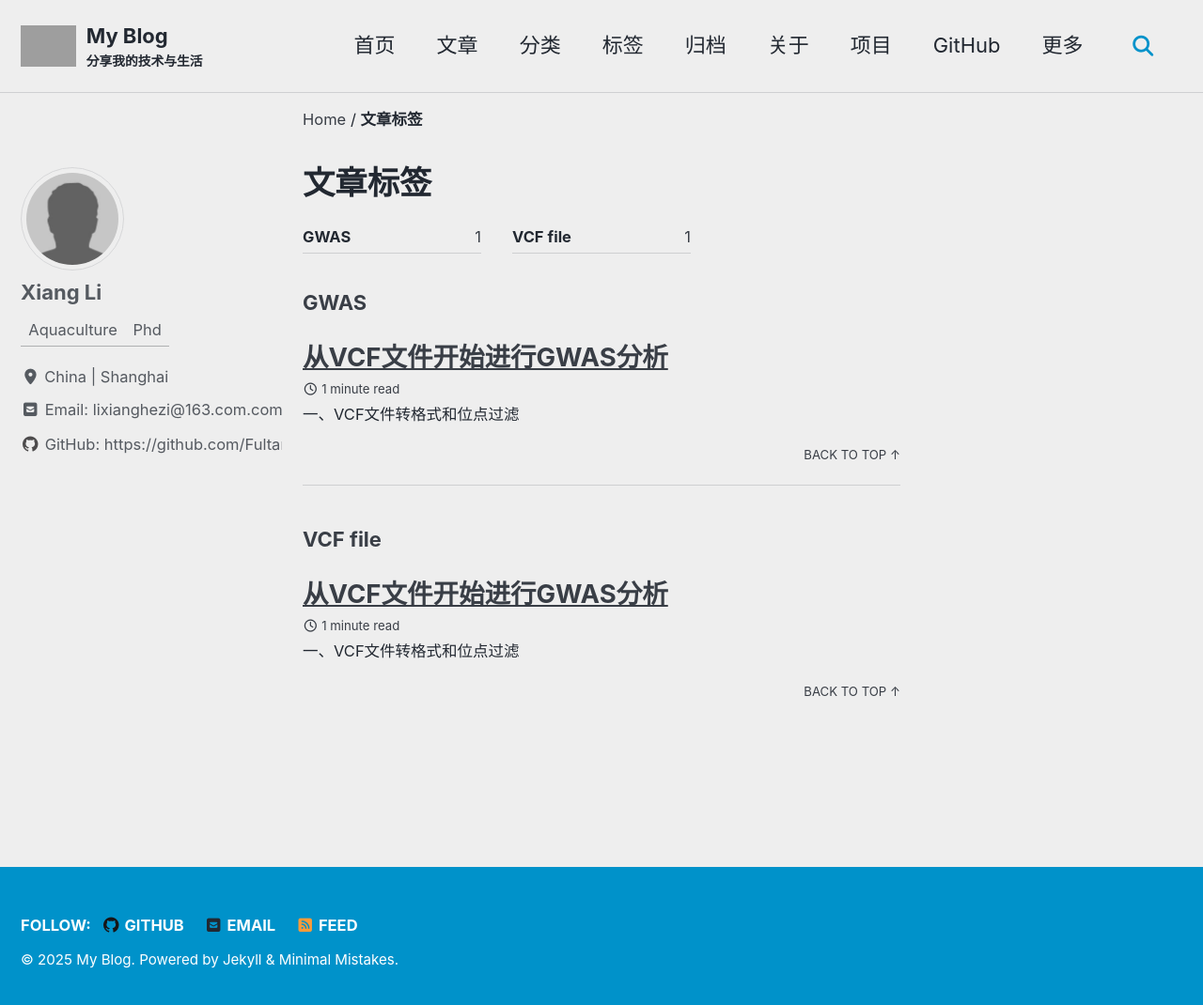
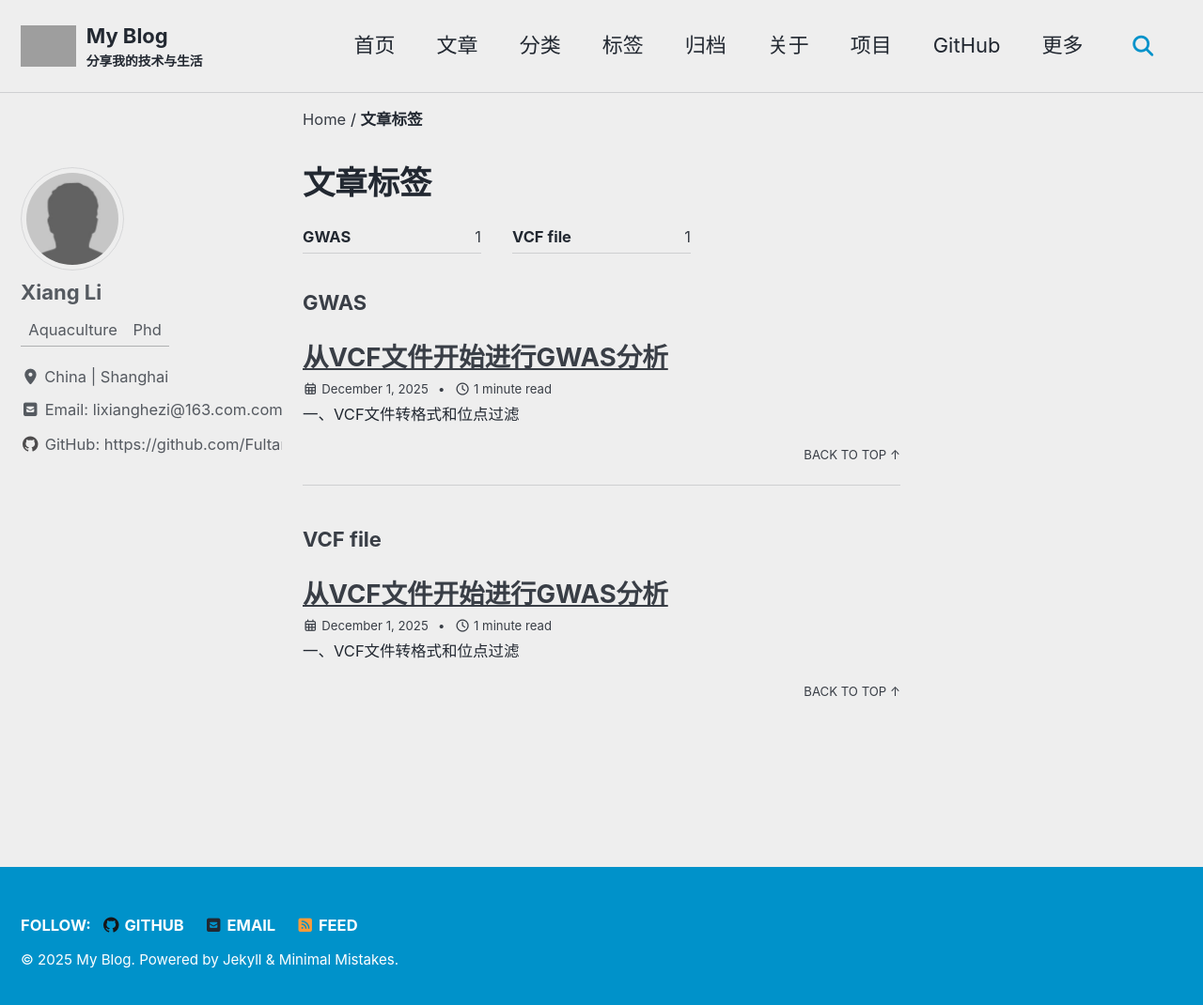
Before and after one commit to Fultar/Fultar.github.io, a Jekyll site: the page built from _pages/tags.md, in a window 1280 px wide and 1077 px high. Shown: the top 1070 px of the window at 94% size. Built offline with Jekyll 4.4.1, drawn with Linux system fonts in a browser that asks for light colours; cached includes are drawn as plain includes; part of the change alters nothing that is shown; grey boxes are pictures that could not be loaded.

Commit message:
Update _config.yml

```diff
--- a/_config.yml
+++ b/_config.yml
@@ -94,11 +94,14 @@ yandex_site_verification :
 baidu_site_verification  :
 
 defaults:
-  # _posts 文章
+  # _posts
   - scope:
       path: ""
       type: posts
     values:
+      show_date: true
+      date_format: "%Y-%m-%d"
+      read_time: false
       layout: single
       author_profile: true
       read_time: true
```
